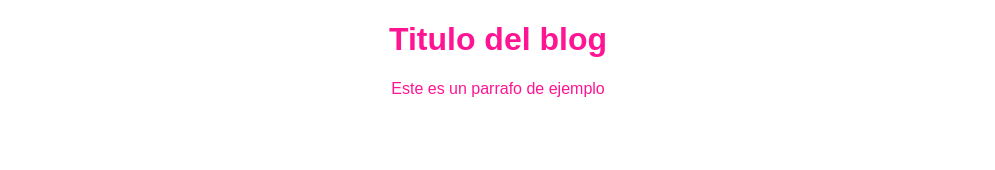
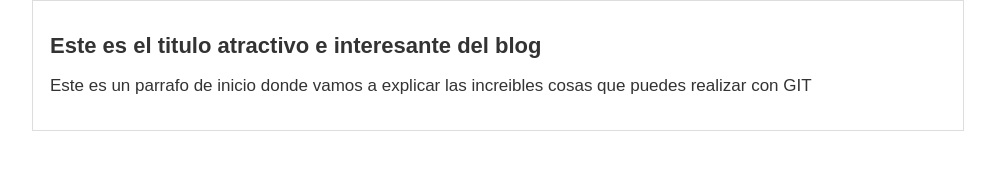
Before and after one commit to JasefHA/HyperBlog, a plain HTML site: page blogspot.html in a window 1280 px wide. Shown: the whole page, without its empty margins (142-1137 px from the left). Drawn offline with Linux system fonts and the light colour scheme.

Commit message:
modificando estilos

```diff
--- a/blogspot.html
+++ b/blogspot.html
@@ -8,7 +8,13 @@
     <link rel="stylesheet" href="css/style.css">
 </head>
 <body>
-    <h1>Titulo del blog</h1>
-    <p>Este es un parrafo de ejemplo</p>
+    <div id="container">
+        <div id="post">
+            <h1>Este es el titulo atractivo e interesante del blog</h1>
+            <p>Este es un parrafo de inicio donde vamos a explicar las increibles cosas que puedes realizar con GIT</p>
+        </div>
+    </div>
+
+
 </body>
 </html>
--- a/css/style.css
+++ b/css/style.css
@@ -1,5 +1,19 @@
 body{
-    color: deeppink;
+    color: #333;
     text-align: center;
     font-family: Arial, Helvetica, sans-serif;
+    font-size: 17px;
+    margin: 0;
+    padding: 0;
 }
+#container{
+    width: 70%;
+    padding: 1em;
+    text-align: left;
+    border: 1px solid #DDD;
+    margin: 0 auto;
+}
+
+#container h1{
+    font-size: 22px;
+}
```
